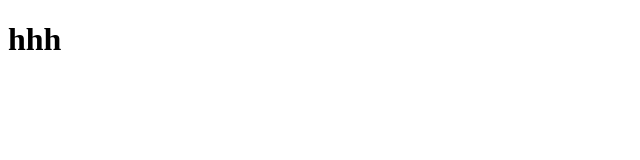
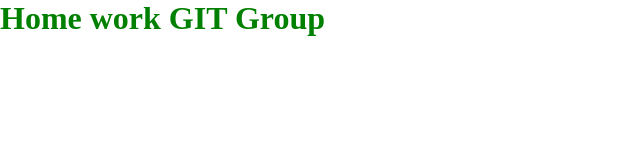
Before and after one commit to sinreaksmeypich-dot/Homework-git, a plain HTML site: page s.html in a window 1280 px wide. Shown: the whole page, without its empty margins (0-640 px from the left). Drawn offline with Linux system fonts and the light colour scheme.

Commit message:
first great file

```diff
--- a/s.html
+++ b/s.html
@@ -4,8 +4,9 @@
     <meta charset="UTF-8">
     <meta name="viewport" content="width=device-width, initial-scale=1.0">
     <title>Document</title>
+    <link rel="stylesheet" href="./style.css">
 </head>
 <body>
-    <h1>hhh</h1>
+    <h1>Home work GIT Group </h1>
 </body>
 </html>
```
Also changed, not shown: border.html (added).
